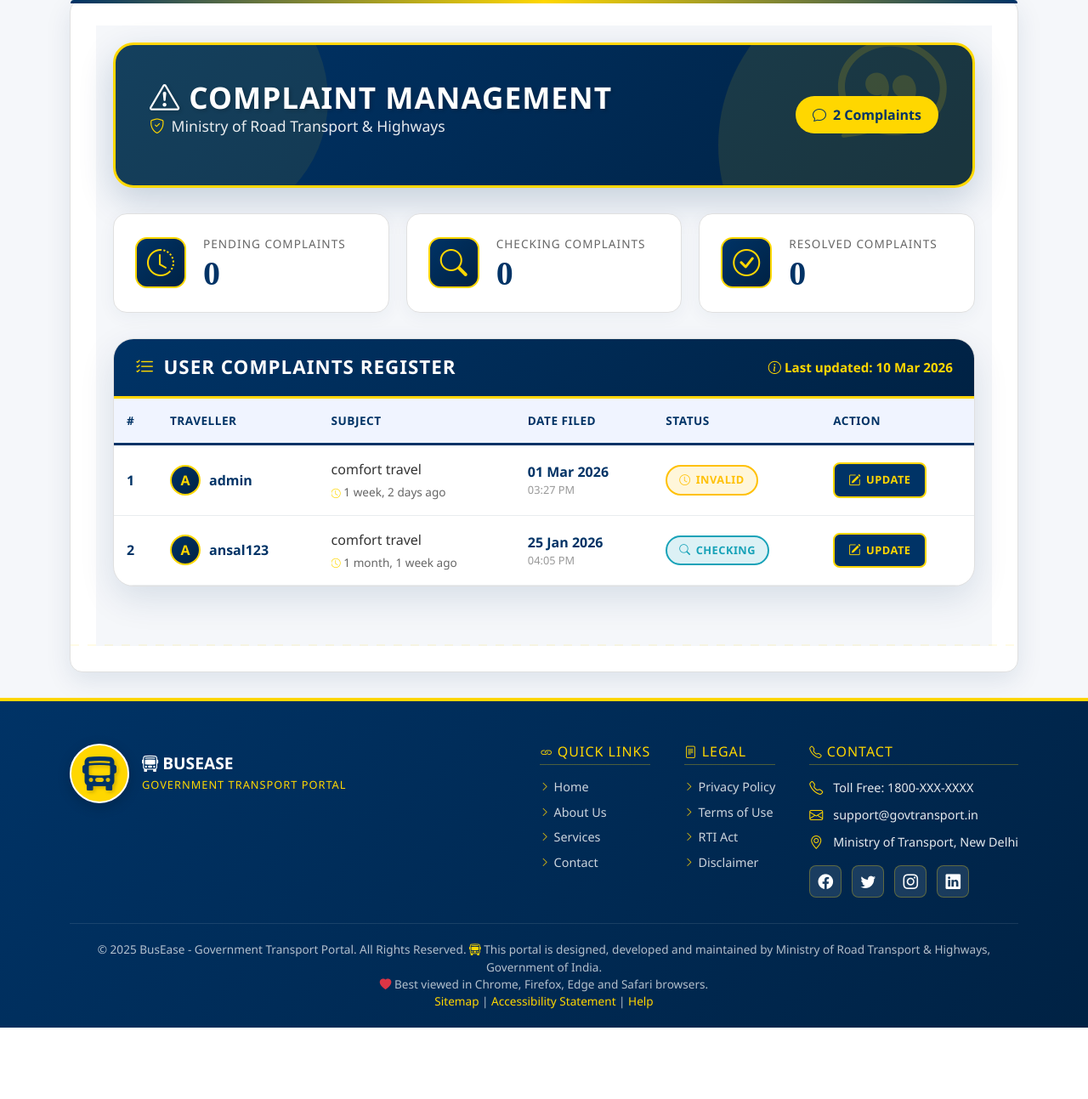
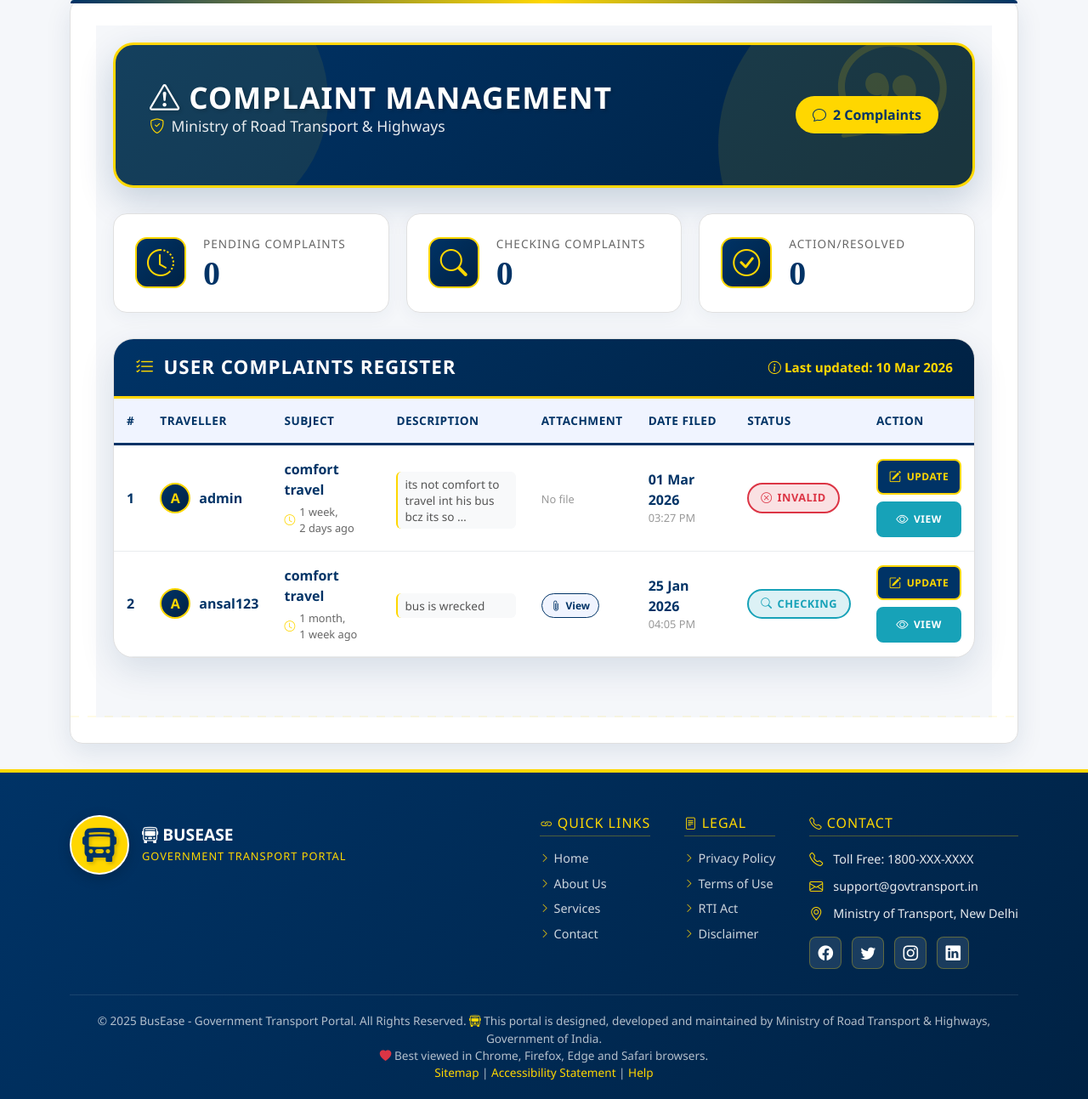
Before and after one commit to Ansal-624/BusEase, a Django app: page /complaints/admin/complaints/ in a window 1280 px wide. Shown: the part 101-1394 px from the top of the page at 85% size. Before the commit the page ends 1310 px from the top, so only its background shows below. Run offline with Django 5.2, Linux system fonts and the light colour scheme; a user stored in the database is signed in; data comes from the database, SQL or seed files in the repository; both versions use the stored data as it was after the commit.

Commit message:
first commit

```diff
--- a/admin_app/templates/admin_app/admin_complaints.html
+++ b/admin_app/templates/admin_app/admin_complaints.html
@@ -29,7 +29,7 @@
   }
 
   .gov-container {
-    max-width: 1200px;
+    max-width: 1400px;
     margin: 0 auto;
     padding: 0 20px;
   }
@@ -316,21 +316,64 @@
 
   /* Subject Cell */
   .gov-subject {
-    max-width: 300px;
+    max-width: 250px;
   }
 
   .gov-subject-text {
-    font-weight: 500;
-    color: #333;
+    font-weight: 600;
+    color: var(--gov-primary);
     margin-bottom: 5px;
   }
 
   .gov-subject-preview {
+    font-size: 0.8rem;
+    color: #666;
+    display: flex;
+    align-items: center;
+    gap: 5px;
+  }
+
+  .gov-subject-preview i {
+    color: var(--gov-secondary);
+  }
+
+  /* Description Preview */
+  .gov-description-preview {
+    max-width: 200px;
     font-size: 0.85rem;
-    color: #666;
-    overflow: hidden;
-    text-overflow: ellipsis;
-    white-space: nowrap;
+    color: #555;
+    line-height: 1.4;
+    margin-top: 5px;
+    padding: 5px 8px;
+    background: #f8f9fa;
+    border-radius: 6px;
+    border-left: 2px solid var(--gov-secondary);
+  }
+
+  /* Attachment Link */
+  .gov-attachment-link {
+    display: inline-flex;
+    align-items: center;
+    gap: 5px;
+    background: #f0f4ff;
+    color: var(--gov-primary);
+    padding: 4px 10px;
+    border-radius: 20px;
+    font-size: 0.75rem;
+    font-weight: 600;
+    text-decoration: none;
+    transition: all 0.2s ease;
+    border: 1px solid var(--gov-primary);
+    margin-top: 5px;
+  }
+
+  .gov-attachment-link:hover {
+    background: var(--gov-primary);
+    color: var(--gov-secondary);
+  }
+
+  .gov-attachment-link i {
+    font-size: 0.8rem;
   }
 
   /* Date Cell */
@@ -375,34 +418,43 @@
     border-color: #17a2b8;
   }
 
-  .gov-status-resolved {
+  .gov-status-action {
     background: rgba(40, 167, 69, 0.15);
     color: #28a745;
     border-color: #28a745;
   }
 
-  .gov-status-rejected {
+  .gov-status-invalid {
     background: rgba(220, 53, 69, 0.15);
     color: #dc3545;
     border-color: #dc3545;
   }
 
-  /* Action Button */
+  /* Action Buttons Group */
+  .gov-action-group {
+    display: flex;
+    flex-direction: column;
+    gap: 8px;
+    min-width: 100px;
+  }
+
   .gov-action-btn {
     display: inline-flex;
     align-items: center;
+    justify-content: center;
     gap: 6px;
     background: var(--gov-primary);
     color: var(--gov-secondary);
     border: 2px solid var(--gov-secondary);
     border-radius: 8px;
-    padding: 8px 16px;
+    padding: 8px 12px;
     font-weight: 600;
-    font-size: 0.8rem;
+    font-size: 0.75rem;
     text-transform: uppercase;
     letter-spacing: 0.5px;
     transition: all 0.3s ease;
     text-decoration: none;
+    width: 100%;
   }
 
   .gov-action-btn:hover {
@@ -414,6 +466,16 @@
 
   .gov-action-btn i {
     font-size: 0.9rem;
+  }
+
+  .gov-view-btn {
+    background: var(--gov-info);
+    border-color: var(--gov-info);
+    color: white;
+  }
+
+  .gov-view-btn:hover {
+    background: #138496;
   }
 
   /* Empty State */
@@ -455,6 +517,12 @@
   }
 
   /* Responsive */
+  @media (max-width: 1200px) {
+    .gov-table td {
+      min-width: 150px;
+    }
+  }
+
   @media (max-width: 992px) {
     .gov-stats-grid {
       grid-template-columns: repeat(2, 1fr);
@@ -471,8 +539,13 @@
       grid-template-columns: 1fr;
     }
 
-    .gov-table td {
-      min-width: 150px;
+    .gov-action-group {
+      flex-direction: row;
+      min-width: auto;
+    }
+
+    .gov-action-btn {
+      width: auto;
     }
   }
 
@@ -530,7 +603,6 @@
 
     <!-- Stats Cards -->
     <div class="gov-stats-grid">
-
       <!-- Pending Complaints -->
       <a href="{% url 'complaints_by_status' 'Pending' %}" class="gov-stat-card">
         <div class="gov-stat-icon">
@@ -538,7 +610,7 @@
         </div>
         <div class="gov-stat-content">
           <div class="gov-stat-label">Pending Complaints</div>
-          <div class="gov-stat-number">{{ pending_complaints|default:"0" }}</div>
+          <div class="gov-stat-number">{{ pending_count|default:"0" }}</div>
         </div>
       </a>
 
@@ -549,21 +621,20 @@
         </div>
         <div class="gov-stat-content">
           <div class="gov-stat-label">Checking Complaints</div>
-          <div class="gov-stat-number">{{ checking_complaints|default:"0" }}</div>
+          <div class="gov-stat-number">{{ checking_count|default:"0" }}</div>
         </div>
       </a>
 
-      <!-- Resolved Complaints -->
-      <a href="{% url 'complaints_by_status' 'Resolved' %}" class="gov-stat-card">
+      <!-- Action/Resolved Complaints -->
+      <a href="{% url 'complaints_by_status' 'Action' %}" class="gov-stat-card">
         <div class="gov-stat-icon">
           <i class="bi bi-check-circle"></i>
         </div>
         <div class="gov-stat-content">
-          <div class="gov-stat-label">Resolved Complaints</div>
-          <div class="gov-stat-number">{{ resolved_complaints|default:"0" }}</div>
+          <div class="gov-stat-label">Action/Resolved</div>
+          <div class="gov-stat-number">{{ action_count|default:"0" }}</div>
         </div>
       </a>
-
     </div>
 
     <!-- Complaints Table Card -->
@@ -586,6 +657,8 @@
                 <th>#</th>
                 <th>Traveller</th>
                 <th>Subject</th>
+                <th>Description</th>
+                <th>Attachment</th>
                 <th>Date Filed</th>
                 <th>Status</th>
                 <th>Action</th>
@@ -607,12 +680,26 @@
                 </td>
                 <td>
                   <div class="gov-subject">
-                    <div class="gov-subject-text">{{ c.subject|truncatechars:50 }}</div>
+                    <div class="gov-subject-text">{{ c.subject|truncatechars:30 }}</div>
                     <div class="gov-subject-preview">
-                      <i class="bi bi-clock" style="color: var(--gov-secondary); font-size: 0.7rem;"></i>
+                      <i class="bi bi-clock"></i>
                       {{ c.created_at|timesince }} ago
                     </div>
                   </div>
+                </td>
+                <td>
+                  <div class="gov-description-preview">
+                    {{ c.description|truncatechars:50 }}
+                  </div>
+                </td>
+                <td>
+                  {% if c.attachment %}
+                    <a href="{{ c.attachment.url }}" target="_blank" class="gov-attachment-link">
+                      <i class="bi bi-paperclip"></i> View
+                    </a>
+                  {% else %}
+                    <span style="color: #999; font-size: 0.8rem;">No file</span>
+                  {% endif %}
                 </td>
                 <td>
                   <div class="gov-date">
@@ -629,13 +716,13 @@
                     <span class="gov-status-badge gov-status-checking">
                       <i class="bi bi-search"></i> Checking
                     </span>
-                  {% elif c.status == "Resolved" %}
-                    <span class="gov-status-badge gov-status-resolved">
-                      <i class="bi bi-check-circle"></i> Resolved
+                  {% elif c.status == "Action" %}
+                    <span class="gov-status-badge gov-status-action">
+                      <i class="bi bi-check-circle"></i> Action
                     </span>
-                  {% elif c.status == "Rejected" %}
-                    <span class="gov-status-badge gov-status-rejected">
-                      <i class="bi bi-x-circle"></i> Rejected
+                  {% elif c.status == "Invalid" %}
+                    <span class="gov-status-badge gov-status-invalid">
+                      <i class="bi bi-x-circle"></i> Invalid
                     </span>
                   {% else %}
                     <span class="gov-status-badge gov-status-pending">
@@ -644,9 +731,14 @@
                   {% endif %}
                 </td>
                 <td>
-                  <a href="{% url 'update_complaint_status' c.id %}" class="gov-action-btn">
-                    <i class="bi bi-pencil-square"></i> Update
-                  </a>
+                  <div class="gov-action-group">
+                    <a href="{% url 'update_complaint_status' c.id %}" class="gov-action-btn">
+                      <i class="bi bi-pencil-square"></i> Update
+                    </a>
+                    <a href="{% url 'admin_complaint_detail' c.id %}" class="gov-action-btn gov-view-btn">
+                      <i class="bi bi-eye"></i> View
+                    </a>
+                  </div>
                 </td>
               </tr>
               {% endfor %}
--- a/admin_app/urls.py
+++ b/admin_app/urls.py
@@ -66,4 +66,5 @@ urlpatterns = [
 path("bus-owner-requests/", views.admin_bus_owner_requests, name="admin_bus_owner_requests"),
 path("approved-bus-owners/", views.admin_approved_bus_owners, name="admin_approved_bus_owners"),
 path("approve-owner/<int:owner_id>/", views.approve_bus_owner, name="approve_bus_owner"),
+path('complaint/<int:complaint_id>/', views.admin_complaint_detail, name='admin_complaint_detail'),
 ]
--- a/admin_app/views.py
+++ b/admin_app/views.py
@@ -335,3 +335,8 @@ def complaints_by_status(request, status):
         "complaints": complaints,
         "status": status
     })
+
+@staff_member_required
+def admin_complaint_detail(request, complaint_id):
+    complaint = get_object_or_404(Complaint, id=complaint_id)
+    return render(request, 'admin_app/admin_complaint_detail.html', {'complaint': complaint})
```
Also changed, not shown: admin_app/templates/admin_app/admin_complaint_detail.html (added, +516 -0 lines), db.sqlite3.
